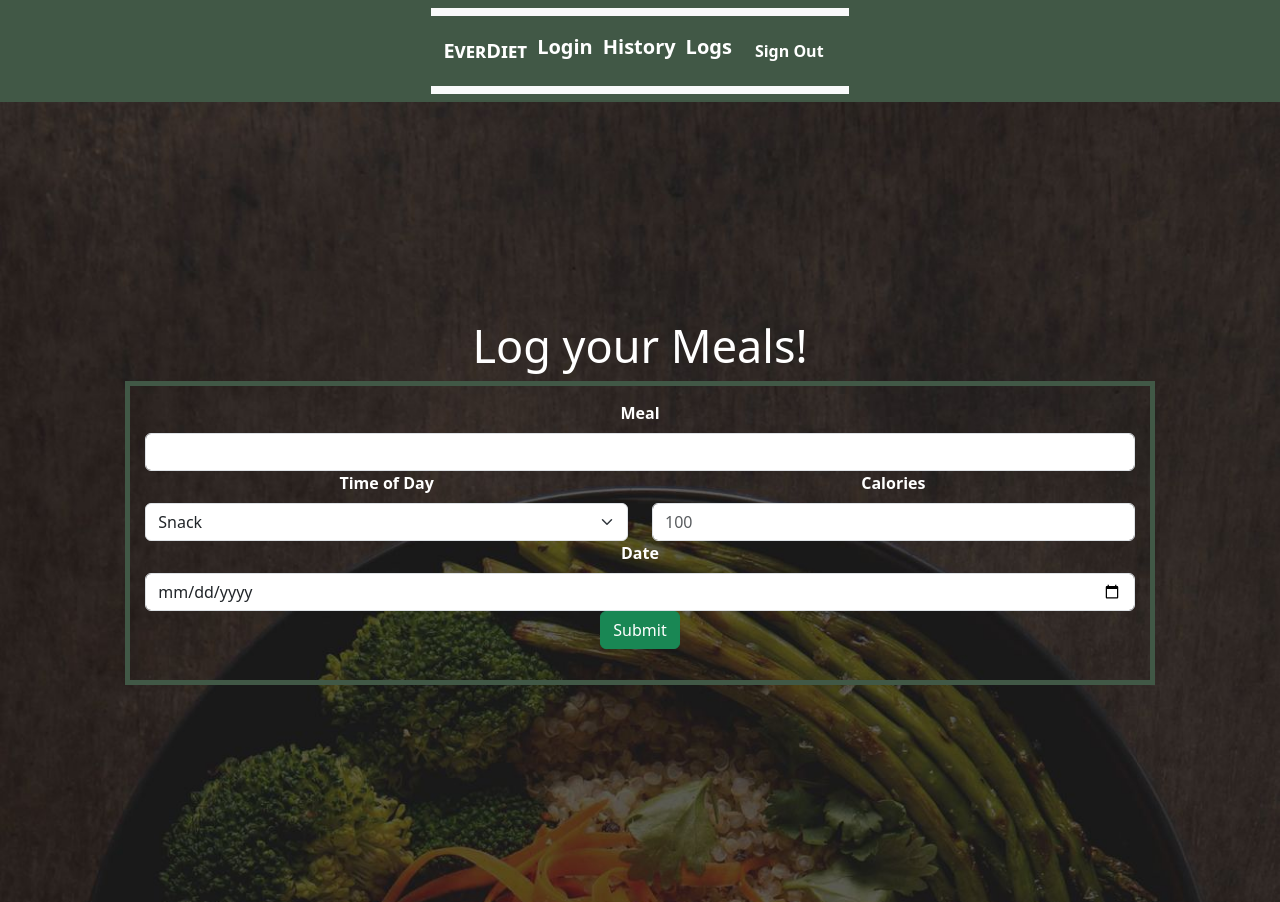
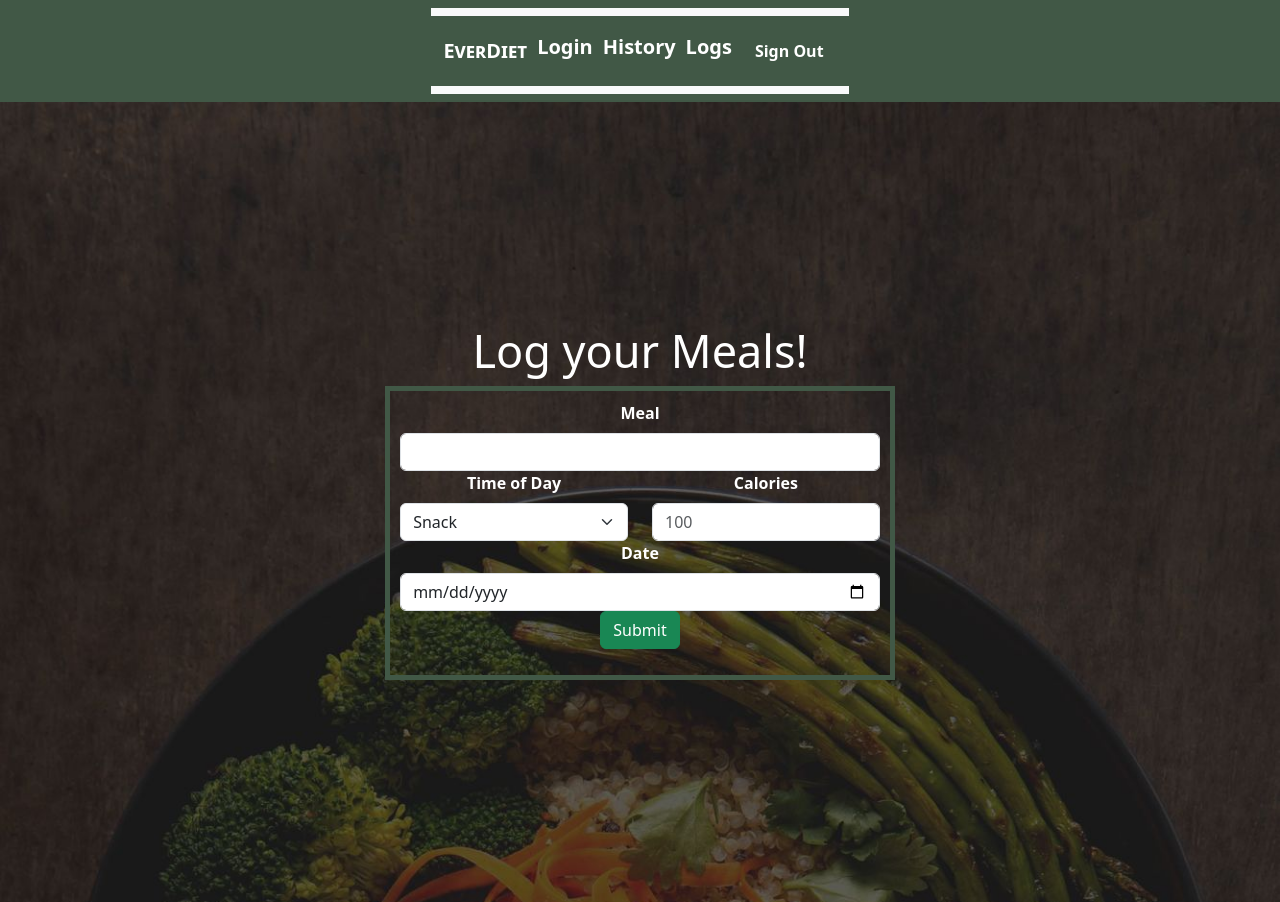
Before and after one commit to ashley773877/food-logger-frontend, a React (Create React App) app: page /Logs in a window 1280 px wide. Built offline with nearby package versions, Linux system fonts and the light colour scheme.

Commit message:
got history logs to show when user is logged in

```diff
--- a/src/pages/LogPage.js
+++ b/src/pages/LogPage.js
@@ -6,11 +6,11 @@ import backgroundImg from '../images/LogPage.jpeg'
 
 
 const StyledForm = styled.div`
-  max-width: 300%;
+  max-width: 50%;
   color: white;
   margin: auto;
   border: 5px solid #415846;
-  padding: 15px;
+  padding: 10px;
   }
 `;
 
--- a/src/pages/historyPage.js
+++ b/src/pages/historyPage.js
@@ -30,7 +30,7 @@ const StyledImgWrapper = styled.div`
 
 
 
-function HistoryPage() {
+function HistoryPage({user}) {
   // const [showAlert, setShowAlert] = useState(false); // just added
   const [date, setDate] = useState('');
   const [foodLogs, setFoodLogs] = useState([]);
@@ -44,10 +44,11 @@ function HistoryPage() {
     console.log(date);
 
     try {
-    const res = await axios.post("http://localhost:4000/api/foodlogs/by-date" ,{
+    const res = await axios.post(`http://localhost:4000/api/foodlogs/by-date/${user._id}` ,{
       date: date,
      })
       setFoodLogs(res.data);
+      e.target.reset()
       // e.target.reset() // might have to remove
     } catch (error) {
       console.log("error fetching logs", error.message)
```
